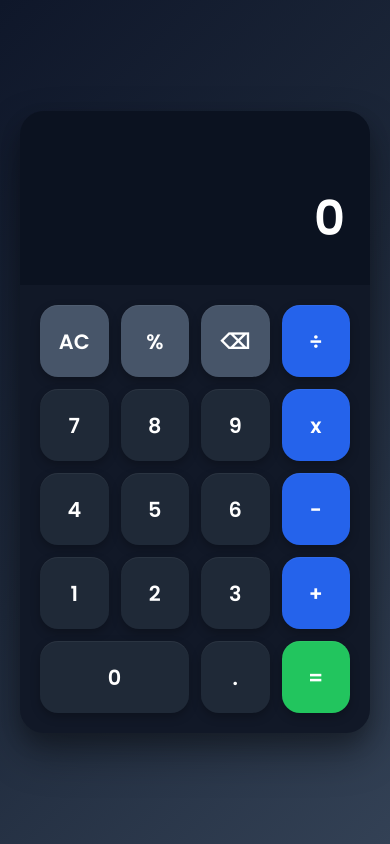
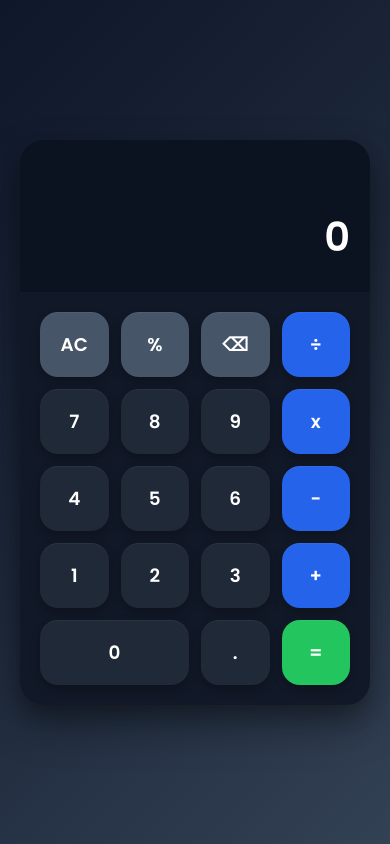
Before and after one commit to Forte-Romeo/calculator-javascript, a plain HTML site: page calculator-javascript/index.html in a window 390 px wide. Drawn offline with Linux system fonts and the light colour scheme.

Commit message:
update: responsiveness added

```diff
--- a/calculator-javascript/style.css
+++ b/calculator-javascript/style.css
@@ -141,3 +141,28 @@ body {
         inset 0 1px 0 rgba(255,255,255,.05),
         0 4px 10px rgba(0,0,0,.25);
 }
+
+/* ===== RESPONSIVE DESIGN ===== */
+@media (max-width:480px) {
+    .calculator {
+        max-width:100%;
+    }
+
+    .display {
+        min-height:150px;
+        padding:25px 20px;
+    }
+
+    .current-operand {
+        font-size:2.5rem;
+    }
+
+    .previous-operand {
+        font-size:1rem;
+    }
+
+    .btn {
+        height:65px;
+        font-size:1.15rem;
+    }
+}
```
